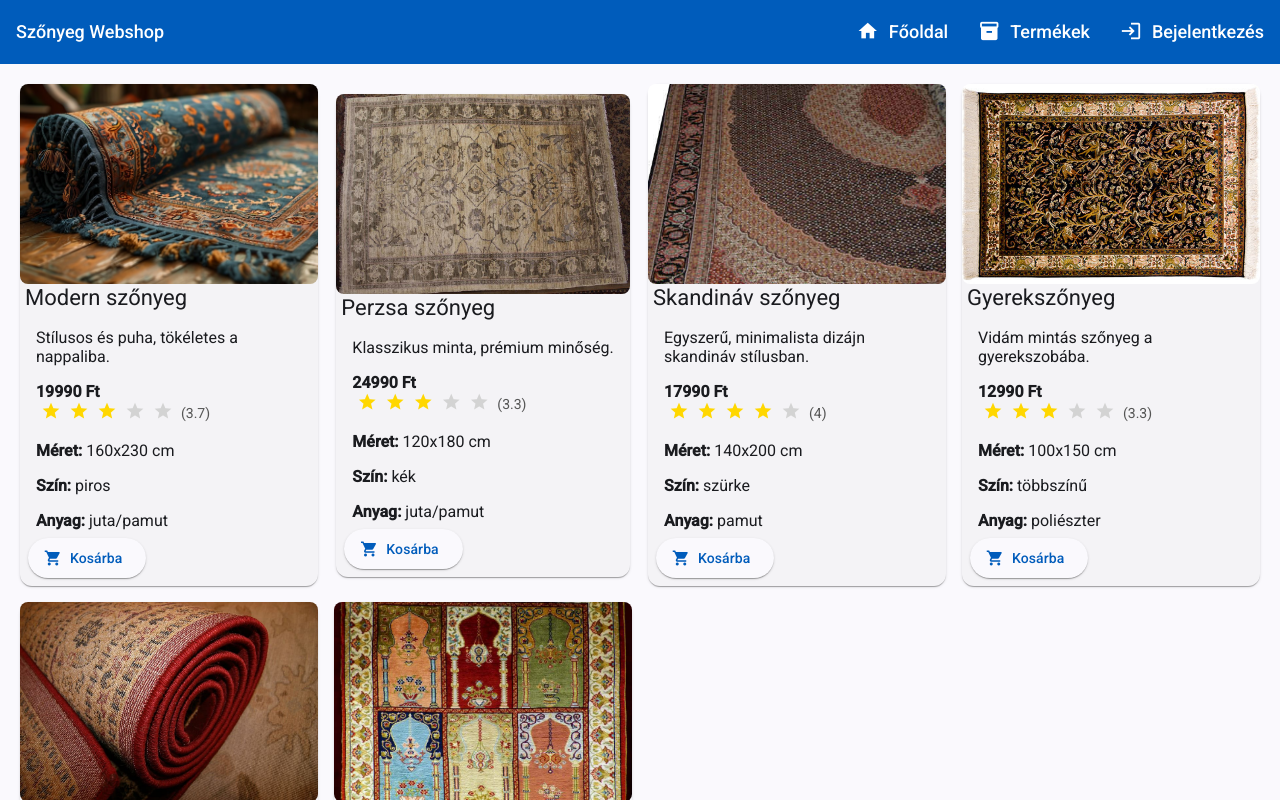
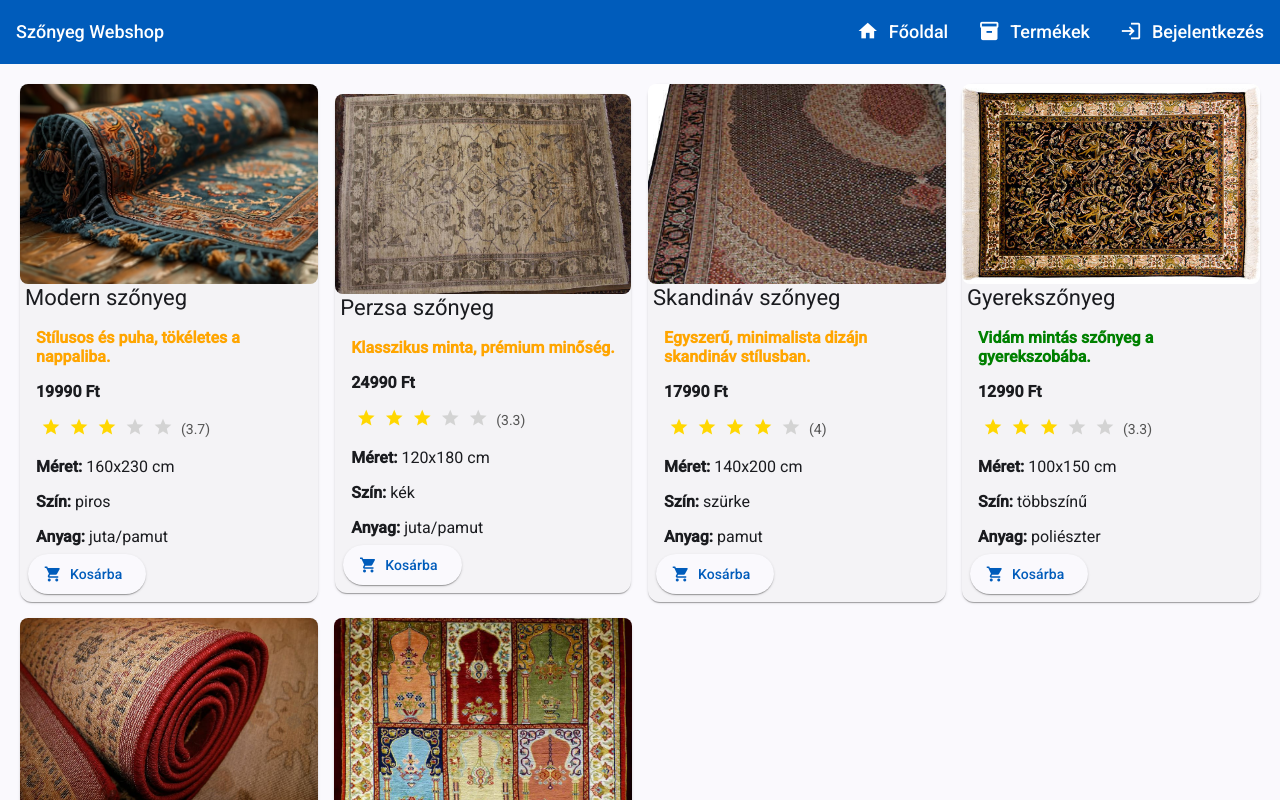
Before and after one commit to csakobalogh/webkert, an Angular app: page /products in a window 1280 px wide. Built offline with nearby package versions, Linux system fonts and the light colour scheme.

Commit message:
added attribute directives for the milestone

```diff
--- a/src/app/pages/products/products.component.html
+++ b/src/app/pages/products/products.component.html
@@ -1,12 +1,14 @@
 <div class="products-container">
   @if (products.length > 0) {
     @for (product of products; track product) {
-      <mat-card class="product-card">
+      <mat-card class="product-card" [ngClass]="{ 'added-to-cart': isAddedToCart(product) }">
         <img mat-card-image [src]="product.imageUrl" [alt]="product.name">
         <mat-card-title>{{ product.name }}</mat-card-title>
         <mat-card-content>
-          <p>{{ product.description }}</p>
-          <strong>{{ product.price | currencyFormat }}</strong>
+          <p [ngStyle]="getTextDecorationStyle(product)">
+            {{ product.description }}
+          </p>
+          <p><strong>{{ product.price | currencyFormat }}</strong>
           <div class="rating">
             <ng-container *ngFor="let star of [1, 2, 3, 4, 5]">
               <mat-icon [class.filled]="star <= getAverageRating(product.ratings)">
--- a/src/app/pages/products/products.component.scss
+++ b/src/app/pages/products/products.component.scss
@@ -50,6 +50,11 @@ mat-card-title {
   color: #555;
 }
 
+.added-to-cart {
+  border: 2px solid #4caf50;
+  box-shadow: 0 4px 10px rgba(0, 255, 0, 0.2);
+}
+
 @media (max-width: 768px) {
   .product-card img {
     height: 150px;
--- a/src/app/pages/products/products.component.ts
+++ b/src/app/pages/products/products.component.ts
@@ -62,6 +62,37 @@ export class ProductsComponent implements OnInit {
 
     const average = sum / ratings.length;
     return Math.round(average * 10) / 10;
+  }
+
+  isAddedToCart(product: Product): boolean {
+    const cartItems = JSON.parse(localStorage.getItem('cartItems') || '[]');
+    return cartItems.some(this.isProductInCart.bind(this, product));
+  }
+
+  isProductInCart(product: Product, item: { id: string }): boolean {
+    return item.id === product.id;
+  }
+
+  getTextDecorationStyle(product: Product): { [key: string]: string } {
+    let textColor = '';
+    let fontWeight = '';
+
+    // Apply contrasting colors based on price
+    if (product.price < 15000) {
+      textColor = 'green'; // For products below 15000
+      fontWeight = 'bold';  // Make the text bold
+    } else if (product.price >= 15000 && product.price < 25000) {
+      textColor = 'orange'; // For products between 15000 and 25000
+      fontWeight = 'bold';
+    } else {
+      textColor = 'red'; // For products above 25000
+      fontWeight = 'bold';
+    }
+
+    return {
+      'color': textColor,       // Set the text color
+      'font-weight': fontWeight, // Make the text bold for emphasis
+    };
   }
 
   products: Product[] = [
```
